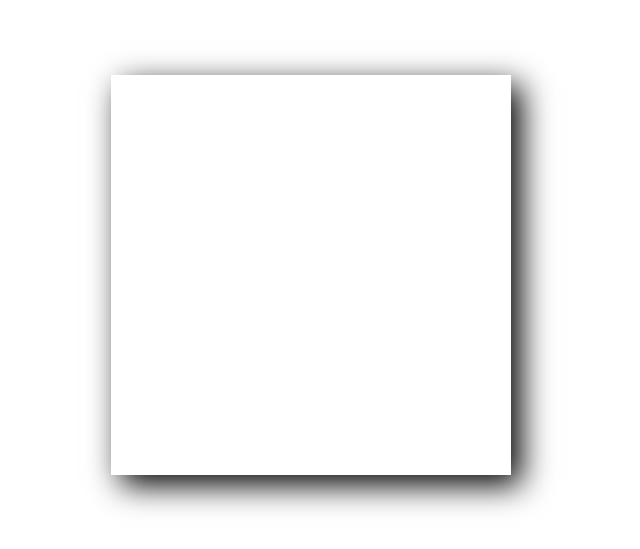
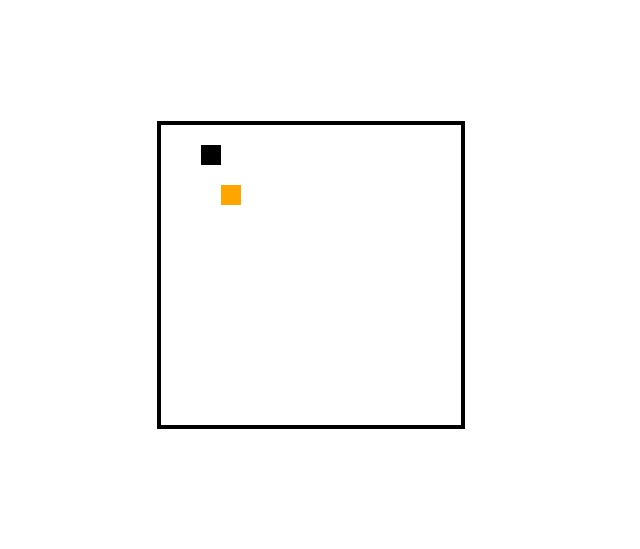
Before and after one commit to Govin-R/web-games, a plain HTML site: page snake/index.html in a window 1280 px wide. Shown: the part 123-672 px from the top of the page, without its empty margins (329-969 px from the left). Drawn offline with Linux system fonts and the light colour scheme.

Commit message:
snake basic created

```diff
--- a/snake/index.html
+++ b/snake/index.html
@@ -6,7 +6,7 @@
 		<title>Snake Game</title>
 	</head>
 
-	<style >
+	<style>
 		body{
 			margin:0;
 			padding:0;
@@ -14,18 +14,20 @@
 			grid-template-columns:auto;
 			height:100vh;
 			place-items:center;
-
+			}
 		#root{
 				}
 		canvas{
-			box-shadow: black 10px 10px 30px;
+		/*	box-shadow:black 20px 10px 50px;*/
+
+			border:0.3rem solid black;
 		}
 
 
 	</style>
 	<body>
 		<div id="root">
-			<canvas id="game" height="400" width="400"/>
+			<canvas id="game" height="300" width="300"></canvas>
 		</div>
 
 
--- a/snake/main.js
+++ b/snake/main.js
@@ -1,14 +1,106 @@
 
 const cv = document.getElementById('game');
-const ctx = cv.getContext("2d");
+const ctx = cv.getContext('2d');
 
+//snake description
+let tileCount=20;				//split each size of total
+let tileSize=20;				// size of snake(creature)
+let headX = 2;					// indexing x point
+let headY = 1;					// indexing y point
+const snakeParts = []  	// array for snake parts
+let tailLength = 2;
 
+//food description
+let foodX = 3;
+let foodY = 3;
+
+// for x,y movement
+let velocityX = 0;
+let velocityY = 0;
+
+//key actions
+document.body.addEventListener("keydown",keyAction);
+
+function keyAction(event){
+	//up
+	if(event.keyCode == 38){
+		if(velocityY==0.2){			//prevent from oposite side movement
+			return;
+		}
+		velocityY=-0.2;
+		velocityX=0;
+	}
+	//down
+	if(event.keyCode == 40){
+		if(velocityY==-0.2){return;}
+		velocityY=0.2;
+		velocityX=0;
+	}
+	//left
+	if(event.keyCode== 37){
+		if(velocityX==0.2){return;}
+		velocityX =-0.2;
+		velocityY=0;
+
+	}
+	//right
+	if(event.keyCode==39){
+		if(velocityX==-0.2){return;}
+		velocityX=0.2;
+		velocityY=0;
+	}
+}
+
+class snakePart{
+	constructor(x,y){
+		this.x = x;
+		this.y = y;
+	}
+}
 function drawGame(){
+	let speed = 27;
 	clearScreen();
+	drawSnake();
+	changePlace();
+	collitionCheck();
+	drawFood();
+
+	setTimeout(drawGame,1000/speed);
 }
+drawGame();
 
 function clearScreen(){
 
-	ctx.fillStyle="red";
-	ctx.fillRect(0,0,cv.clientWidth,canvas.clientHeight);
+	ctx.fillStyle="white";
+	ctx.fillRect(0,0,cv.clientWidth,cv.clientHeight);
+
 }
+
+function drawSnake(){
+	ctx.fillStyle="black";
+	for(let i=0;i<snakeParts.length;i++){
+		let part=snakeParts[i];
+		ctx.fillRect(part.x*tileCount,part.y*tileCount,tileSize,tileSize);
+
+	}
+	snakeParts.push(new snakePart(headX,headY));
+
+}
+
+function changePlace(){
+	headX+=velocityX;
+	headY+=velocityY;
+}
+
+function drawFood(){
+	ctx.fillStyle="orange";
+	ctx.fillRect(foodX*tileCount,foodY*tileCount,tileSize,tileSize);
+}
+
+function collitionCheck(){
+	if(foodX==Math.floor(headX)&&Math.floor(headY)==foodY){
+		foodX=Math.floor(Math.random()*tileCount);
+		foodY=Math.floor(Math.random()*tileCount);
+		tailLength++;
+	}
+}
```
